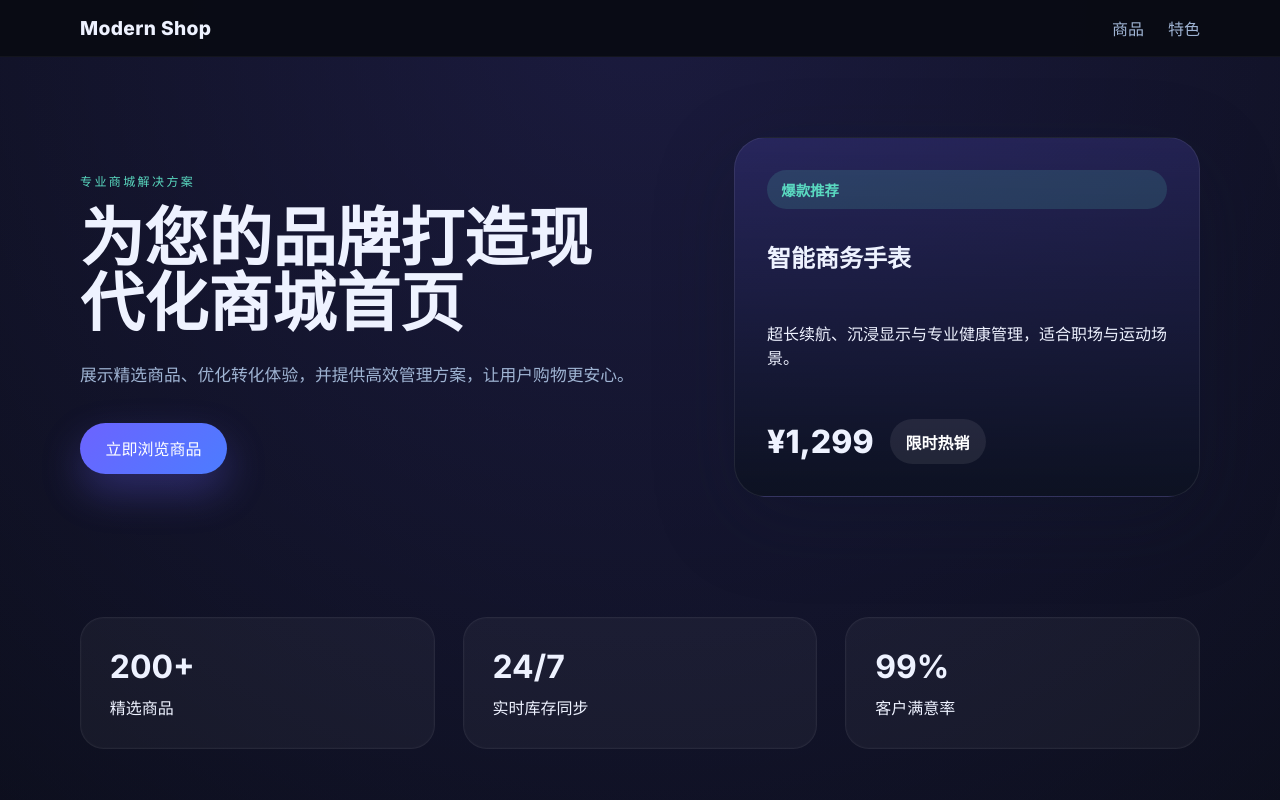
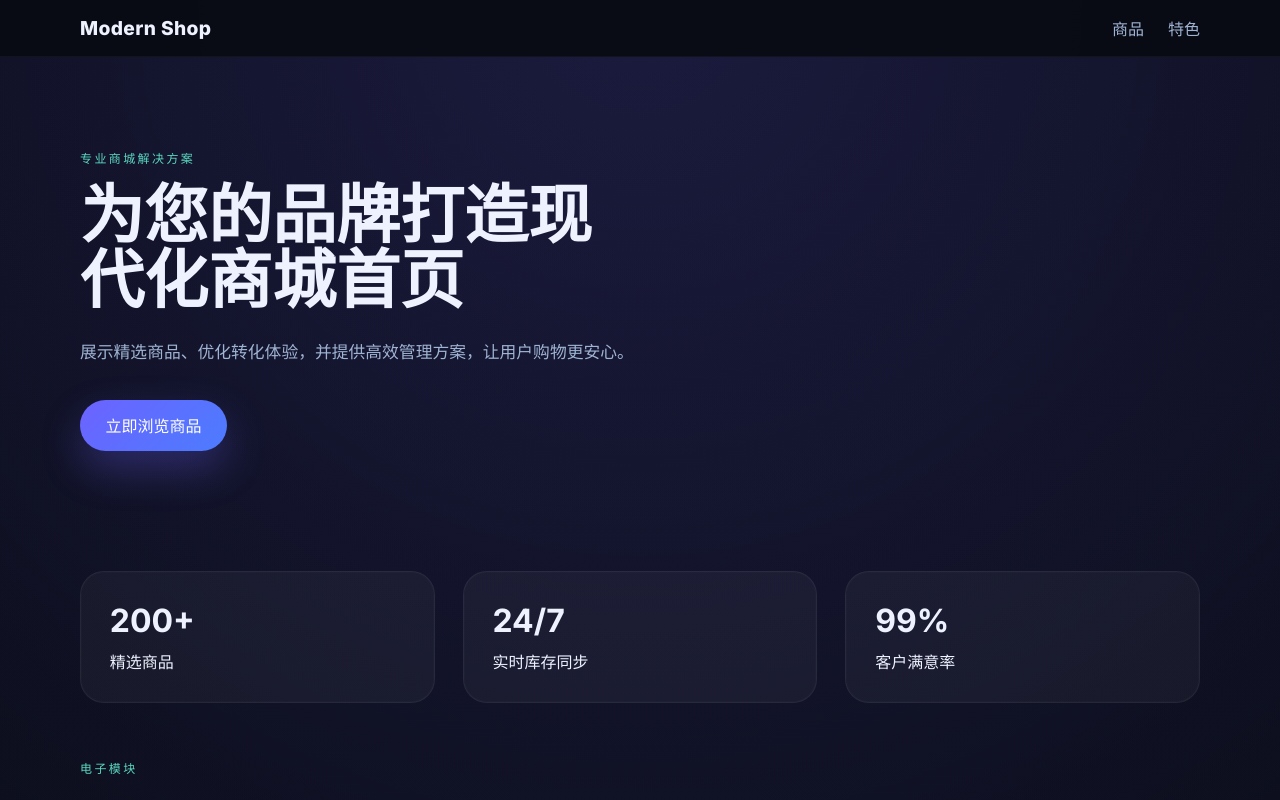
Before and after one commit to 2826116778/www3754.com, a plain HTML site: page index.html in a window 1280 px wide. Shown: the top 800 px of the page. Drawn offline with Linux system fonts and the light colour scheme.

Commit message:
chore: remove featured highlight ('爆款推荐') from homepage

```diff
--- a/index.html
+++ b/index.html
@@ -32,17 +32,7 @@
             <a class="button button-primary" href="#products">立即浏览商品</a>
           </div>
         </div>
-        <div class="hero-visual">
-          <div class="product-card-highlight">
-            <span class="product-label">爆款推荐</span>
-            <h2>智能商务手表</h2>
-            <p>超长续航、沉浸显示与专业健康管理，适合职场与运动场景。</p>
-            <div class="price-row">
-              <span class="price">¥1,299</span>
-              <span class="badge">限时热销</span>
-            </div>
-          </div>
-        </div>
+        <!-- 爆款推荐模块已移除 -->
       </div>
     </section>
 
```
